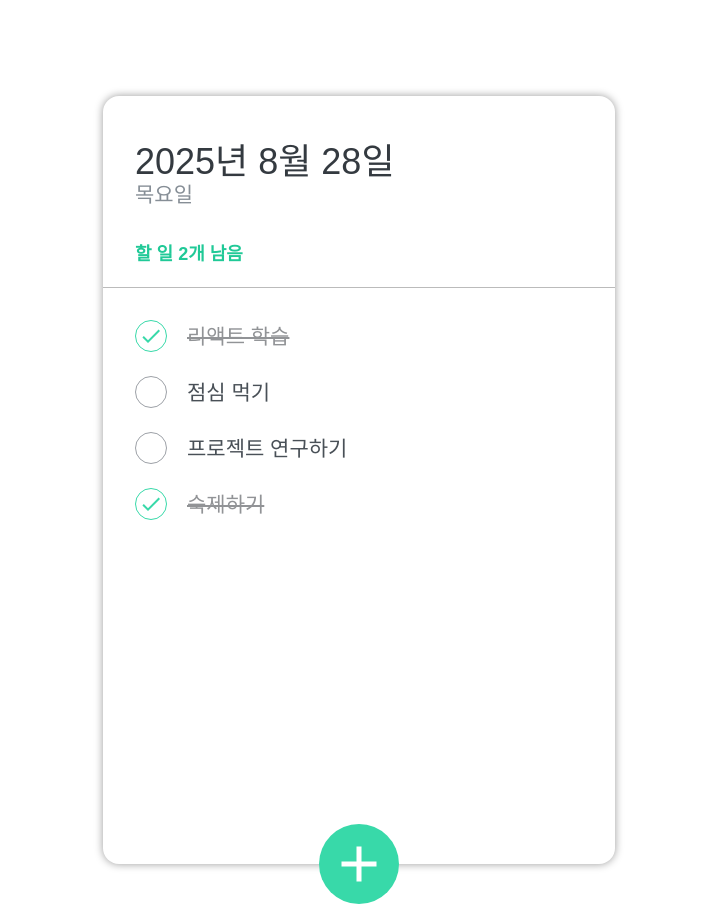
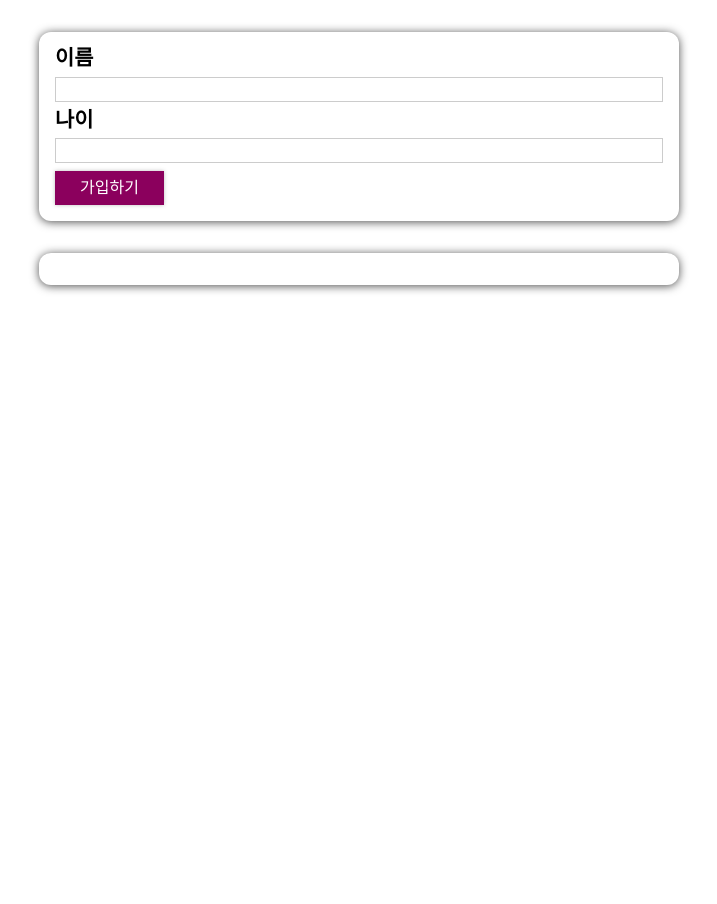
Before and after one commit to rlaban12/teacher-react-study202508, a React (Vite) app: page / in a window 1280 px wide. Shown: the whole page, without its empty margins (281-998 px from the left). After the commit the page ends 800 px from the top, so only its background shows below. Built offline with nearby package versions, Linux system fonts and the light colour scheme.

Commit message:
5-2-1. 사용자 템플릿

```diff
--- a/src/App.jsx
+++ b/src/App.jsx
@@ -1,10 +1,17 @@
 import React from 'react';
 import './App.css';
 import TodoTemplate from './components/Todos/TodoTemplate.jsx';
+import AddUsers from './components/Users/AddUsers.jsx';
+import UserList from './components/Users/UserList.jsx';
 
 const App = () => {
 
-  return <TodoTemplate />
+  return (
+    <>
+      <AddUsers />
+      <UserList />
+    </>
+  );
 };
 
 export default App;
--- /dev/null
+++ b/src/components/Users/AddUsers.jsx
@@ -0,0 +1,26 @@
+import React from 'react';
+import styles from './AddUsers.module.css';
+import Card from '../ui/Card';
+import Button from '../ui/Button';
+
+const AddUsers = () => {
+  return (
+    <Card className={styles.input}>
+      <form>
+        <label htmlFor='username'>이름</label>
+        <input
+          id='username'
+          type='text'
+        />
+        <label htmlFor='age'>나이</label>
+        <input
+          id='age'
+          type='number'
+        />
+        <Button type='submit'>가입하기</Button>
+      </form>
+    </Card>
+  );
+};
+
+export default AddUsers;
--- /dev/null
+++ b/src/components/Users/AddUsers.module.css
@@ -0,0 +1,27 @@
+.input {
+    margin: 2rem auto;
+    padding: 1rem;
+    width: 90%;
+    max-width: 40rem;
+}
+
+.input label {
+    display: block;
+    font-weight: bold;
+    margin-bottom: 0.5rem;
+    font-size: 1.3em;
+}
+
+.input input {
+    font: inherit;
+    display: block;
+    width: 100%;
+    border: 1px solid #ccc;
+    padding: 0.15rem;
+    margin-bottom: 0.5rem;
+}
+
+.input input:focus {
+    outline: none;
+    border-color: #4f005f;
+}
--- /dev/null
+++ b/src/components/Users/UserList.jsx
@@ -0,0 +1,13 @@
+import React from 'react';
+import styles from './UserList.module.css';
+import Card from '../ui/Card';
+
+const UserList = () => {
+  return (
+    <Card className={styles.users}>
+      <ul></ul>
+    </Card>
+  );
+};
+
+export default UserList;
--- /dev/null
+++ b/src/components/Users/UserList.module.css
@@ -0,0 +1,16 @@
+.users {
+    margin: 2rem auto;
+    width: 90%;
+    max-width: 40rem;
+}
+
+.users ul {
+    list-style: none;
+    padding: 1rem;
+}
+
+.users li {
+    border: 1px solid #ccc;
+    margin: 0.5rem 0;
+    padding: 0.5rem;
+}
```
